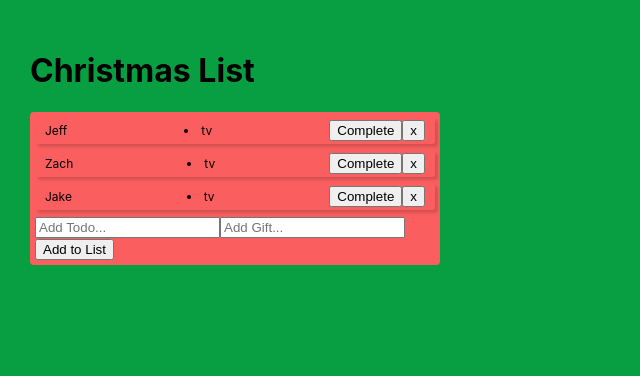
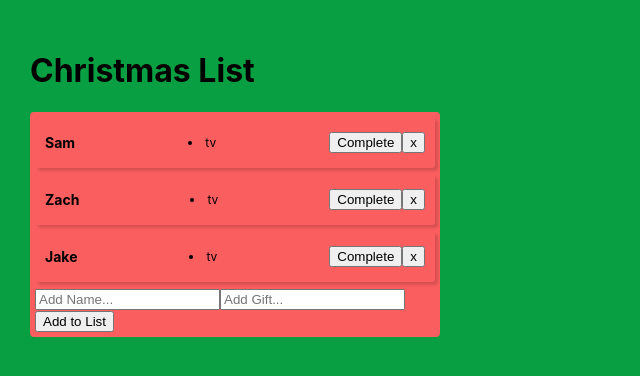
Before and after one commit to smintz93/react_hooks_list, a React (Create React App) app: page / in a window 1280 px wide. Shown: the top 376 px of the page, without its empty margins (0-640 px from the left). Built offline with nearby package versions, Linux system fonts and the light colour scheme.

Commit message:
completed changes color

```diff
--- a/public/index.html
+++ b/public/index.html
@@ -19,7 +19,7 @@
       work correctly both with client-side routing and a non-root public URL.
       Learn how to configure a non-root public URL by running `npm run build`.
     -->
-    <title>React App</title>
+    <title>Chirstmas List</title>
   </head>
   <body>
     <noscript>
--- a/src/App.js
+++ b/src/App.js
@@ -4,8 +4,8 @@ import './App.css'
 
 function Todo({ todo, index, completeTodo, deleteTodo })  {
   return(
-    <div style={{textDecoration: todo.isCompleted ? "line-through" : "" }}
-    className="todo">{todo.text}<li>{todo.gift}</li>
+    <div style={{color: todo.isCompleted ? "green" : "" }}
+    className="todo"><h3>{todo.text}</h3><li>{todo.gift}</li>
     <div>
       <button onClick={() => completeTodo(index)}>Complete</button>
       <button onClick={() => deleteTodo(index)}>x</button>
@@ -21,7 +21,6 @@ function TodoForm({ addTodo }){
 
   const handleSubmit = (e) => {
     e.preventDefault();
-    console.log('handleSubmit is being called')
     if(!text || !gift) return;
     addTodo(text, gift);
     setText('');
@@ -33,14 +32,14 @@ function TodoForm({ addTodo }){
       <input type="text"
       className="input"
       value={text}
-      placeholder="Add Todo..."
-      onChange={e => setText(e.target.value, console.log(e.target.value, "This is text value"))} />
+      placeholder="Add Name..."
+      onChange={e => setText(e.target.value)} />
       <input type="text"
       className="input"
       value={gift}
       placeholder="Add Gift..."
-      onChange={e => setGift(e.target.value, console.log(e.target.value, "this is gift value"))} />
-    <button onClick={handleSubmit}>Add to List</button>
+      onChange={e => setGift(e.target.value)} />
+     <button onClick={handleSubmit}>Add to List</button>
     </form>
 
   )
@@ -48,7 +47,7 @@ function TodoForm({ addTodo }){
 
 function App(){
   const [todos, setTodos] = useState([
-    { text: "Jeff",
+    { text: "Sam",
       gift: "tv",
       isCompleted: false
     },
```
Also changed, not shown: src/App.css (line endings or trailing spaces).
